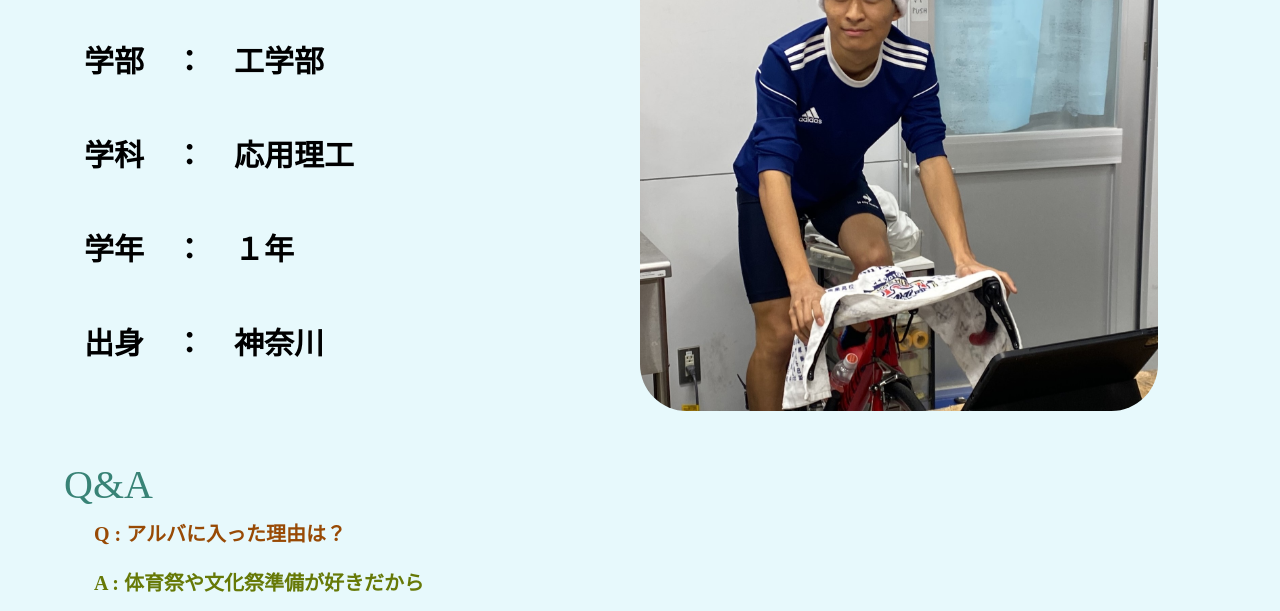
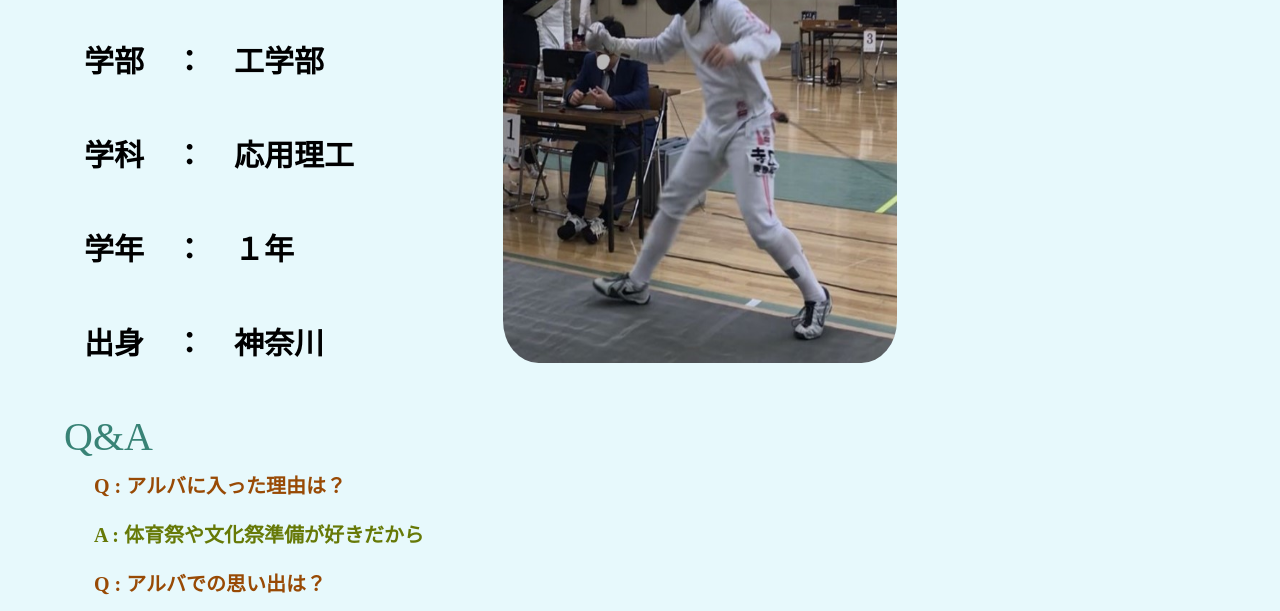
Before and after one commit to ykn-st/albatross, a plain HTML site: page member/17_abochan.html in a window 1280 px wide. Shown: the part 777-1388 px from the top of the page. Drawn offline with Linux system fonts and the light colour scheme.

Commit message:
Add files via upload

```diff
--- a/member/17_abochan.html
+++ b/member/17_abochan.html
@@ -31,7 +31,7 @@
           <p>学年　：　１年</p>
           <p>出身　：　神奈川</p>
         </div>
-        <img class="profile-image" src="../memberimg/AT.jpg">
+        <img class="profile-image" src="../memberimg/abochan.jpg">
 
       </div>
     </div>
```
